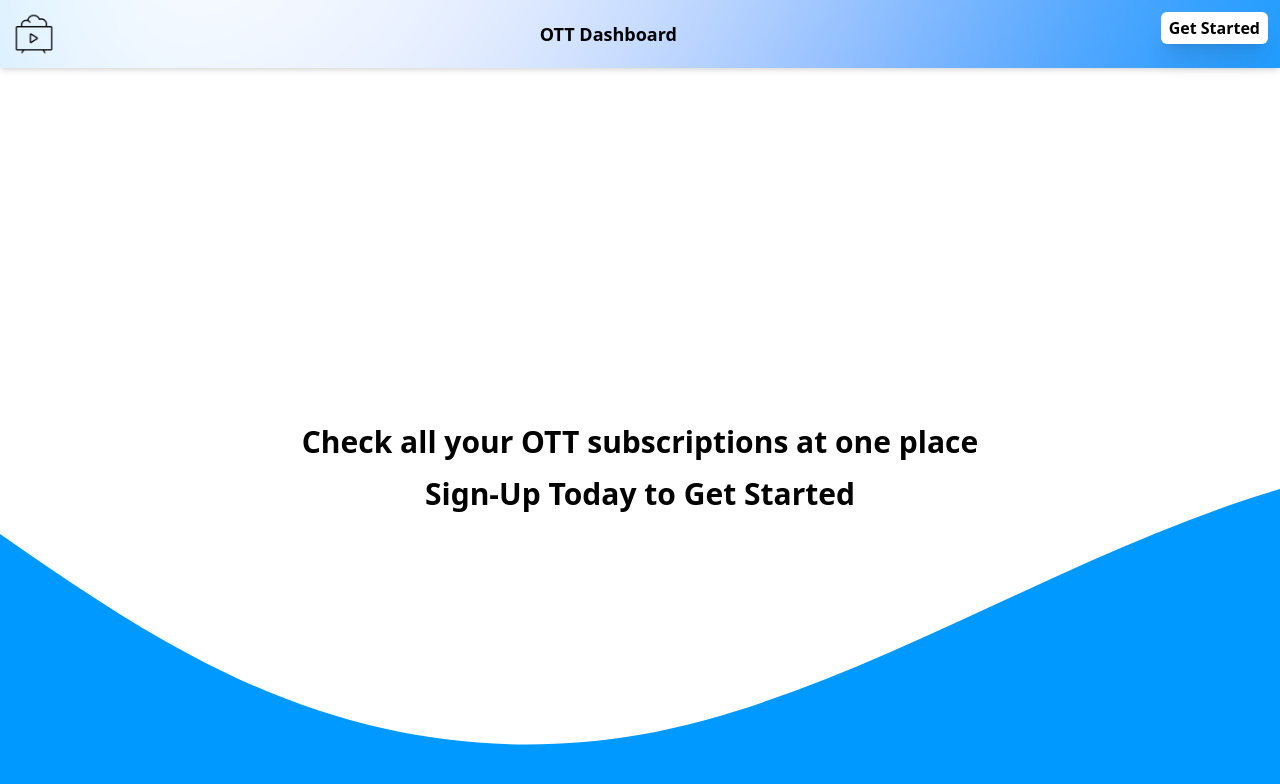
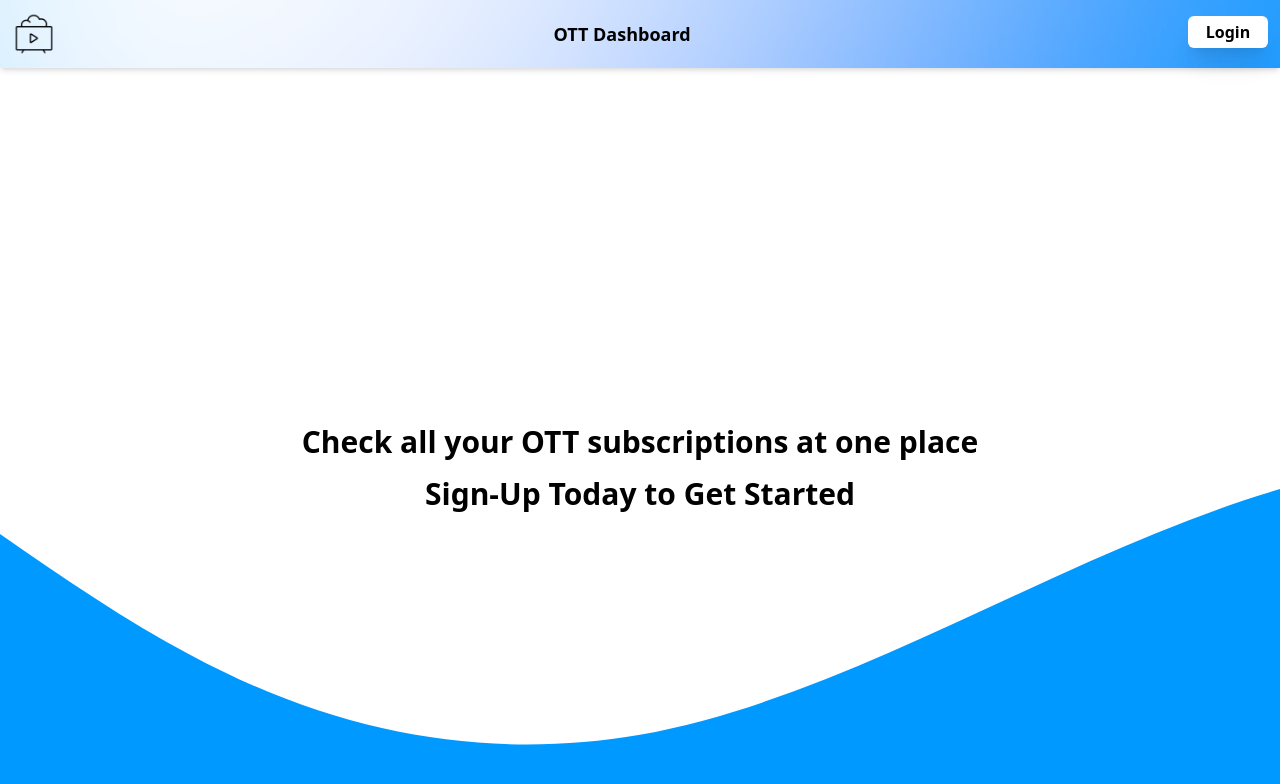
Before and after one commit to Shahi77/rubix24_DevSpark, a React (Create React App) app: page / in a window 1280 px wide. Shown: the top 784 px of the page. Built offline with nearby package versions, Linux system fonts and the light colour scheme.

Commit message:
add login button functionality for redirection

```diff
--- a/src/components/Header.js
+++ b/src/components/Header.js
@@ -1,20 +1,34 @@
 import { Link } from "react-router-dom";
 import { gradientBackgroundStyle } from "../utils/constants";
+import { useState } from "react";
 
 const Header = () => {
+  const [isLogin, setIsLogin] = useState(false);
+
+  const handleLoginClick = () => {
+    setIsLogin(!isLogin);
+  };
+
   return (
     <nav
       className="flex justify-between p-3 shadow-md"
       style={gradientBackgroundStyle}
     >
-      <img src="./logo.png" alt="logo" className="w-11" />
-      <h1 className="m-auto font-bold text-lg">OTT Dashboard</h1>
+      <div>
+        <img src="./logo.png" alt="logo" className="w-11" />
+      </div>
+      <div className="m-auto">
+        <h1 className="font-bold text-lg w-36 text-center">OTT Dashboard</h1>
+      </div>
       <div>
         <ul>
-          <Link to={"/dashboard"}>
-            <li className="font-semibold border-0 shadow-xl rounded-md px-2 py-1 text-black bg-white m-auto cursor-pointer hover:bg-[#0066ff] hover:text-white hover:shadow-2xl transition-all duration-300 ease-in-out">
-              Get Started
-            </li>
+          <Link to={isLogin === false ? "/dashboard" : "/"}>
+            <button
+              className="w-20 mt-1 text-center font-semibold border-0 shadow-xl rounded-md px-2 py-1 text-black bg-white hover:bg-[#0066ff] hover:text-white hover:shadow-2xl transition-all duration-300 ease-in-out"
+              onClick={handleLoginClick}
+            >
+              {isLogin === false ? "Login" : "Logout"}
+            </button>
           </Link>
         </ul>
       </div>
```
